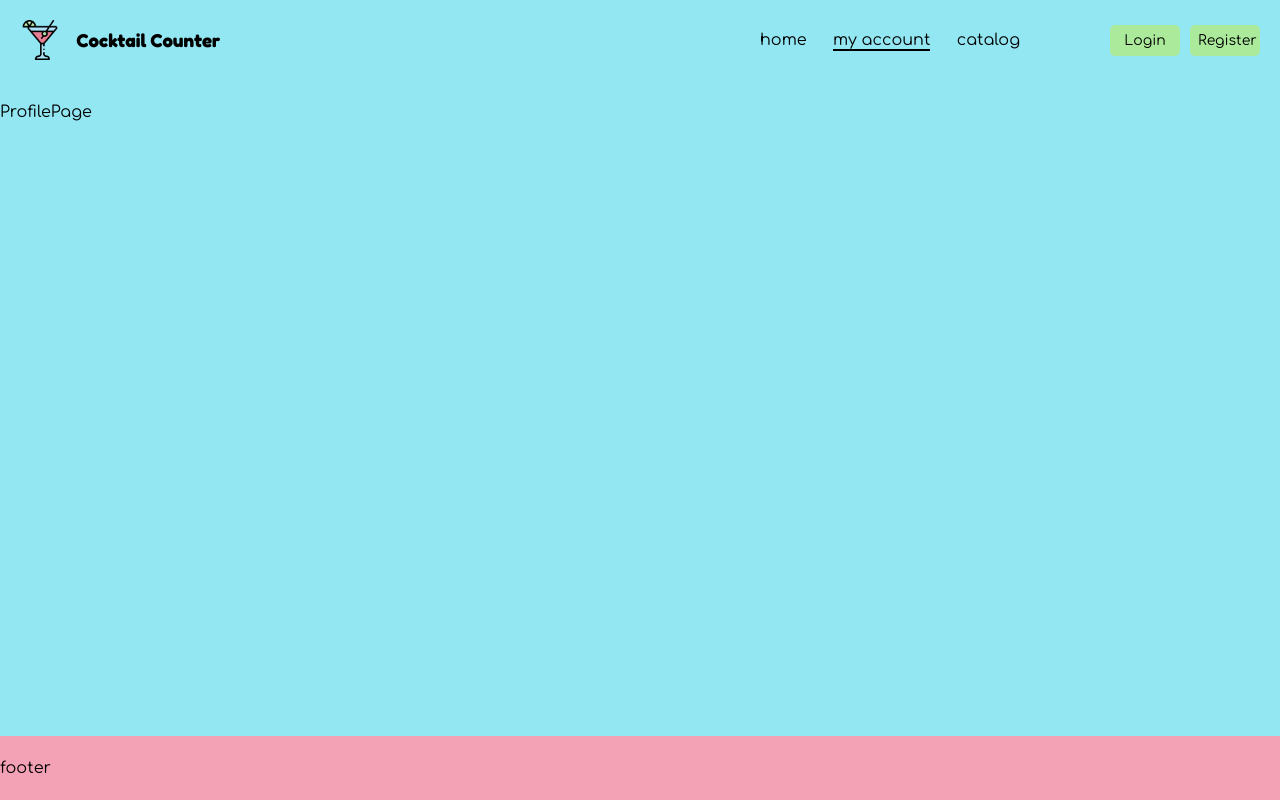
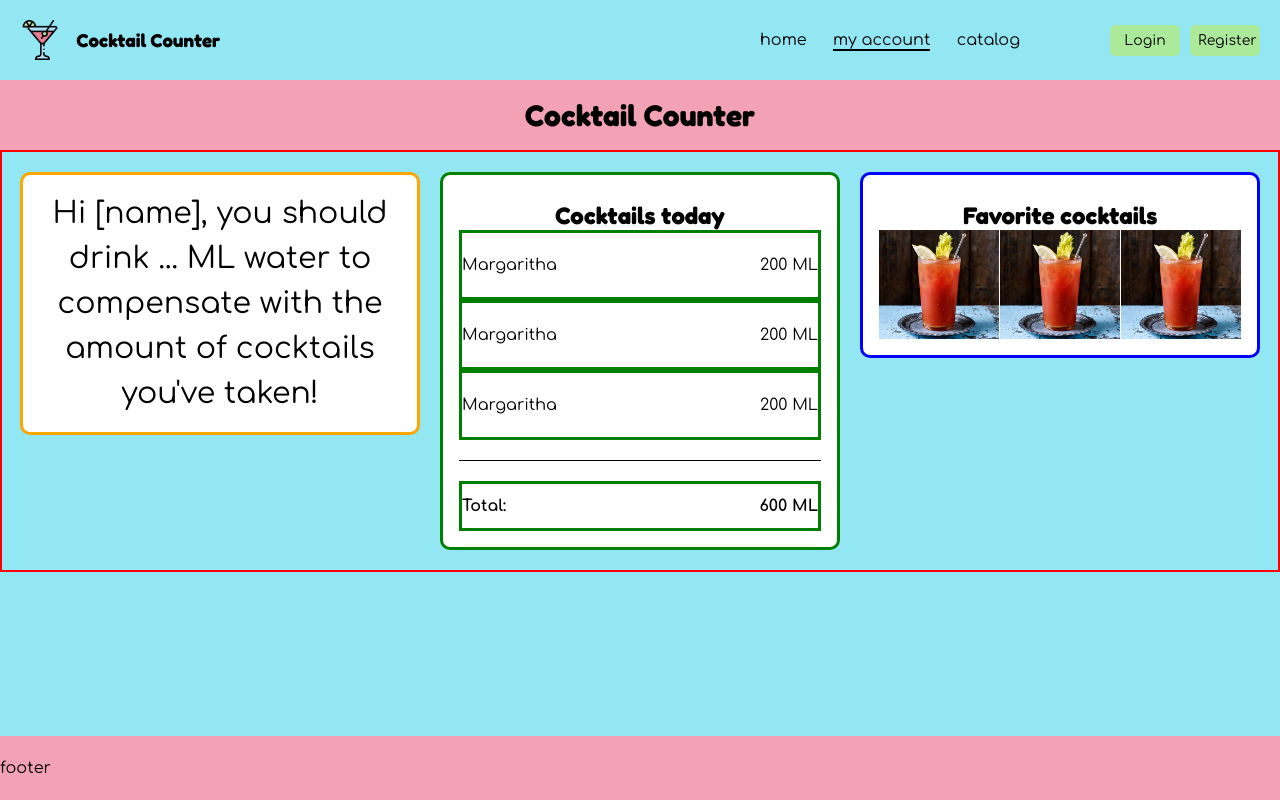
Before and after one commit to suzegeerdink/cocktail-website, a React (Vite) app: page /profile-page in a window 1280 px wide. Built offline with nearby package versions, Linux system fonts and the light colour scheme.

Commit message:
basic setup layout profile page

```diff
--- a/src/App.css
+++ b/src/App.css
@@ -23,6 +23,20 @@ main {
   font-size: 70px;
 }
 
+.intro-section-smaller {
+  display: flex;
+  flex-direction: row;
+  justify-content: center;
+  align-items: center;
+  min-height: 70px;
+  width: 100%;
+  background: var(--secondary-color);
+}
+
+.intro-section-smaller h1 {
+  font-size: 30px;
+}
+
 footer {
   background-color: var(--secondary-color);
 }
--- a/src/assets/pages/cocktail-catalog-page/CocktailCatalogPage.css
+++ b/src/assets/pages/cocktail-catalog-page/CocktailCatalogPage.css
@@ -1,16 +1,3 @@
-.intro-section-smaller {
-    display: flex;
-    flex-direction: row;
-    justify-content: center;
-    align-items: center;
-    min-height: 70px;
-    width: 100%;
-    background: var(--secondary-color);
-}
-
-.intro-section-smaller h1 {
-    font-size: 30px;
-}
 
 .main-catalog-page {
     display: flex;
--- a/src/assets/pages/cocktail-detail-page/CocktailDetailPage.css
+++ b/src/assets/pages/cocktail-detail-page/CocktailDetailPage.css
@@ -1,18 +1,4 @@
-.intro-section-smaller {
-    display: flex;
-    flex-direction: row;
-    justify-content: center;
-    align-items: center;
-    min-height: 70px;
-    width: 100%;
-    background: var(--secondary-color);
-}
-
-.intro-section-smaller h1 {
-    font-size: 30px;
-}
-
-.whole-page-container {
+.detail-page {
     display: flex;
     flex-direction: column;
     align-items: center;
--- a/src/assets/pages/cocktail-detail-page/CocktailDetailPage.jsx
+++ b/src/assets/pages/cocktail-detail-page/CocktailDetailPage.jsx
@@ -7,7 +7,7 @@ function CocktailDetailPage() {
 
     return (
         <>
-            <div className="whole-page-container">
+            <div className="detail-page">
             <header className="intro-section-smaller">
                 <h1>Cocktail Counter</h1>
             </header>
--- a/src/assets/pages/profile-page/ProfilePage.css
+++ b/src/assets/pages/profile-page/ProfilePage.css
@@ -0,0 +1,132 @@
+.profile-information {
+    display: flex;
+    flex-direction: column;
+    max-width: 1800px;
+    flex-shrink: 1;
+    justify-content: flex-start;
+    align-items: center;
+    padding: 20px 0;
+    gap: 20px;
+    border: 2px solid red;
+
+    width: 100%;
+    margin-left: auto;
+    margin-right: auto;
+    box-sizing: border-box;
+}
+
+.profile-information > p {
+    margin: 0;
+    text-align: center;
+    font-size: 30px;
+    background-color: var(--white-color);
+    border-radius: 10px;
+    border: 3px solid orange;
+}
+
+.cocktails-today {
+    display: flex;
+    flex-direction: column;
+    align-items: center;
+    background-color: var(--white-color);
+    border-radius: 10px;
+    border: 3px solid green;
+}
+
+
+.cocktail-list {
+    display: flex;
+    justify-content: space-between;
+    align-items: center;
+    width: 100%;
+    min-width: 0;
+    flex-shrink: 1;
+    box-sizing: border-box;
+    border: 3px solid green;
+}
+
+.span-total {
+    display: flex;
+    justify-content: space-between;
+    align-items: center;
+    flex-basis: 50px;
+    margin: 0;
+    width: 100%;
+    max-width: 450px; /* ★ forces them to take the same width */
+    min-width: 0;
+    flex-shrink: 1;
+    box-sizing: border-box;
+    border: 3px solid green;
+}
+
+.cocktails-today ul {
+    width: 100%;
+    max-width: 450px; /* keeps your current look, but flexible */
+    min-width: 0;
+    padding: 0;
+    margin: 0;
+    box-sizing: border-box;
+}
+
+.favorite-cocktails {
+    display: flex;
+    flex-direction: column;
+    align-items: center;
+    background-color: var(--white-color);
+    border-radius: 10px;
+    border: 3px solid blue;
+}
+
+.profile-information > p,
+.cocktails-today,
+.favorite-cocktails {
+    width: 100%;
+    max-width: 550px;
+    min-width: 0;
+    flex-shrink: 1;
+    padding: 16px;
+    box-sizing: border-box;
+}
+
+.favorite-cocktails ul {
+    display: flex;
+    flex-direction: row;
+    justify-content: space-around;
+    width: 100%;
+
+}
+
+.favorite-cocktails ul img {
+    display: flex;
+    justify-content: space-between;
+    width: 120px;
+}
+
+.divider-line {
+    width: 100%;
+    border-bottom: 1px solid var(--black-color);
+}
+
+.cocktails-today h2,
+.favorite-cocktails h2 {
+    margin: 0;
+    padding-top: 10px;
+}
+
+
+@media (min-width: 992px) {
+    .profile-information {
+        flex-direction: row;
+        justify-content: center;
+        align-items: flex-start;
+        gap: 20px;
+    }
+
+    .cocktails-today,
+    .favorite-cocktails,
+    .profile-information > p {
+        max-width: 400px;
+        min-width: 350px;
+    }
+
+}
--- a/src/assets/pages/profile-page/ProfilePage.jsx
+++ b/src/assets/pages/profile-page/ProfilePage.jsx
@@ -1,9 +1,35 @@
 import './ProfilePage.css'
+import cocktailimage from '/src/assets/bloody-mary.jpg'
 
 function ProfilePage() {
     return (
         <>
-            <p>ProfilePage</p>
+            <div className="profile-page">
+                <header className="intro-section-smaller">
+                    <h1>Cocktail Counter</h1>
+                </header>
+                <main className="profile-information">
+                    <p>Hi [name], you should drink ... ML water to compensate with the amount of cocktails you've taken! </p>
+                        <section className="cocktails-today">
+                            <h2>Cocktails today</h2>
+                            <ul>
+                                <li className="cocktail-list"> <p>Margaritha</p><p>200 ML</p> </li>
+                                <li className="cocktail-list"> <p>Margaritha</p><p>200 ML</p> </li>
+                                <li className="cocktail-list"> <p>Margaritha</p><p>200 ML</p> </li>
+                            </ul>
+                            <p className="divider-line"></p>
+                            <span className="span-total"><strong>Total:</strong><strong>600 ML</strong></span>
+                        </section>
+                        <section className="favorite-cocktails">
+                            <h2>Favorite cocktails</h2>
+                            <ul>
+                                <img src={cocktailimage} alt="filler picture"/>
+                                <img src={cocktailimage} alt="filler picture"/>
+                                <img src={cocktailimage} alt="filler picture"/>
+                            </ul>
+                        </section>
+                </main>
+            </div>
         </>
     )
 }
```
